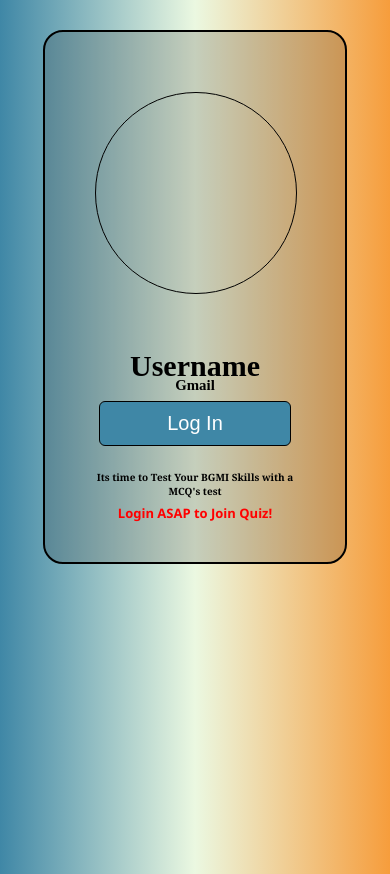
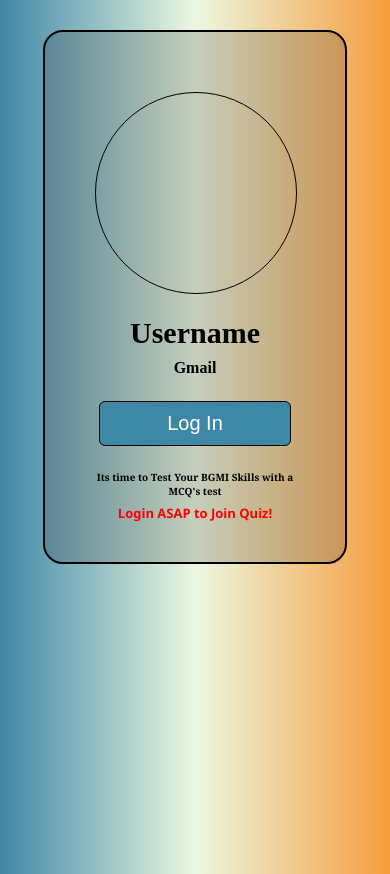
Before and after one commit to Rajatkhubchandani160/Quiz-react-app, a React (Vite) app: page / in a window 390 px wide. Built offline with nearby package versions, Linux system fonts and the light colour scheme.

Commit message:
Update index.css

```diff
--- a/src/index.css
+++ b/src/index.css
@@ -95,25 +95,5 @@
   #base-container{
       width: 200px;
       height: 450px;
-      margin-top: 30px;
   }
-  #base-container h3{
-    margin-top: 5px;
-    text-align: center;
-    height: 5vw;
-  }
-  .box{
-    margin-top: 20px;
-  }
-  #base-container h4{
-    text-align: center;
-    font-size: 3.8vw;
-  }
-  #buttons{
-    margin-top: 3px;
-    display: flex;
-    font-size: 4vw;
-    align-items: center;
-  }
-
 }
```
